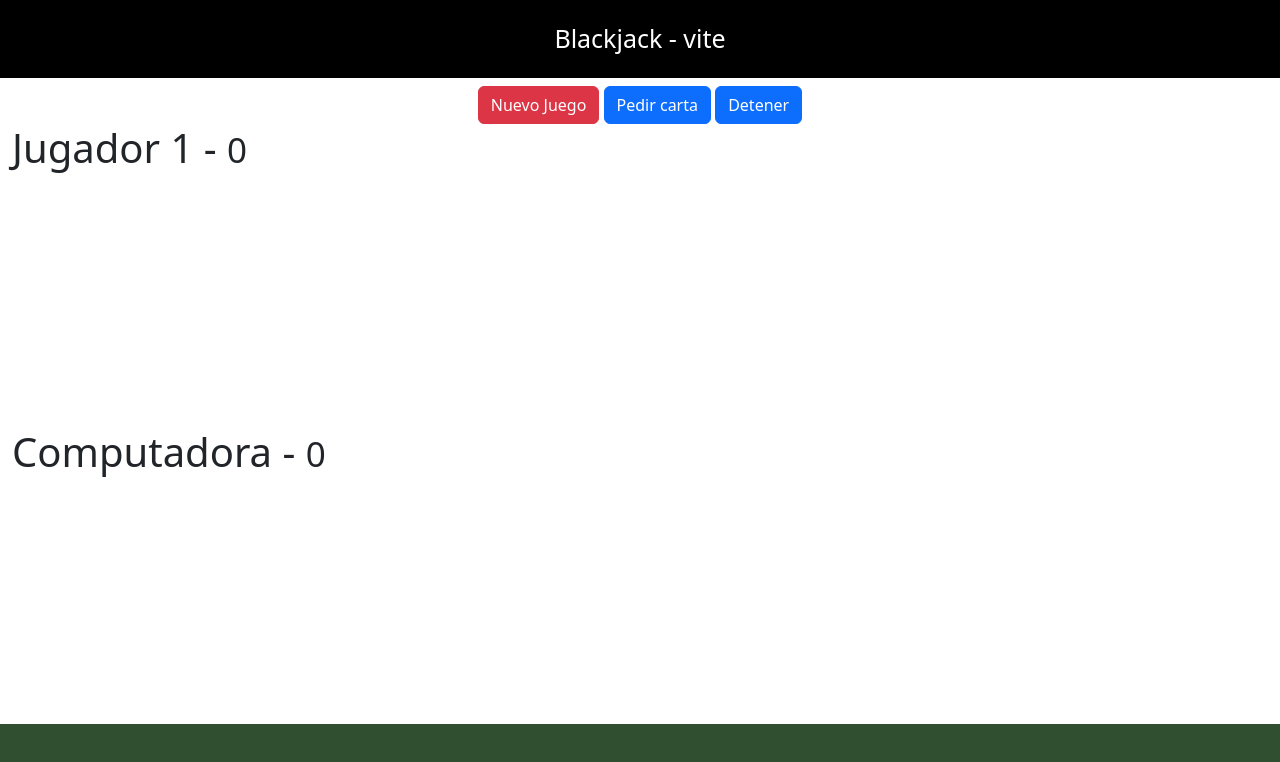
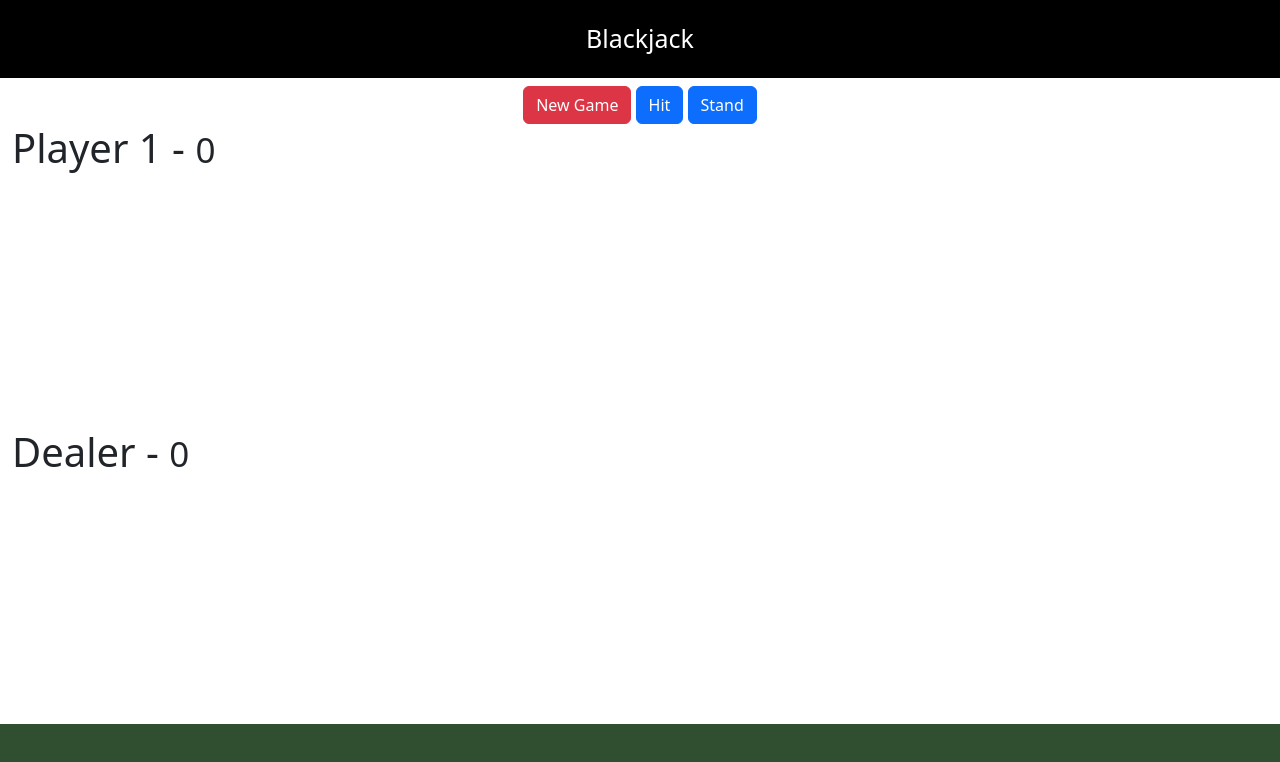
Before and after one commit to pipes31/BlackJack, a website built with Vite: page index.html in a window 1280 px wide. Built offline with nearby package versions, Linux system fonts and the light colour scheme.

Commit message:
update labels english

```diff
--- a/index.html
+++ b/index.html
@@ -7,7 +7,7 @@
     <title>Black Jack</title>
   </head>
   <body>
-    <header class="titulo">Blackjack - vite</header>
+    <header class="titulo">Blackjack</header>
 
     <link
       href="https://cdn.jsdelivr.net/npm/bootstrap@5.3.0-alpha3/dist/css/bootstrap.min.css"
@@ -19,15 +19,15 @@
     <link href="./style.css" rel="stylesheet" crossorigin="anonymous" />
     <div class="row mt-2">
       <div id="divBotones" class="col text-center">
-        <button id="btnNuevo" class="btn btn-danger">Nuevo Juego</button>
-        <button id="btnPedir" class="btn btn-primary">Pedir carta</button>
-        <button id="btnDetener" class="btn btn-primary">Detener</button>
+        <button id="btnNuevo" class="btn btn-danger">New Game</button>
+        <button id="btnPedir" class="btn btn-primary">Hit</button>
+        <button id="btnDetener" class="btn btn-primary">Stand</button>
       </div>
     </div>
 
     <div class="row container">
       <div class="col">
-        <h1>Jugador 1 - <small>0</small></h1>
+        <h1>Player 1 - <small>0</small></h1>
         <div id="jugador-cartas">
           <!-- <img class="carta" src="assets/cartas/2C.png"> -->
         </div>
@@ -36,7 +36,7 @@
 
     <div class="row container mt-2">
       <div class="col">
-        <h1>Computadora - <small>0</small></h1>
+        <h1>Dealer - <small>0</small></h1>
         <div id="computadora-cartas">
           <!-- <img class="carta" src="assets/cartas/3C.png"> -->
         </div>
```
